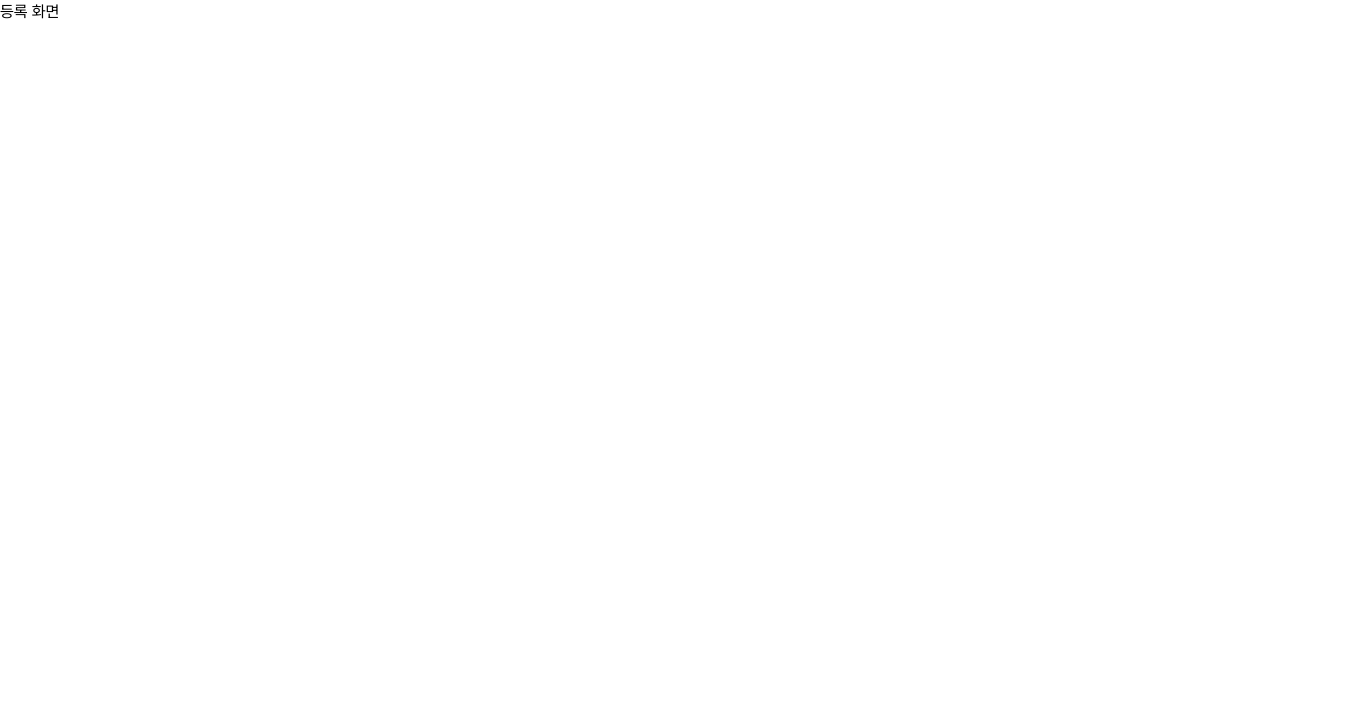
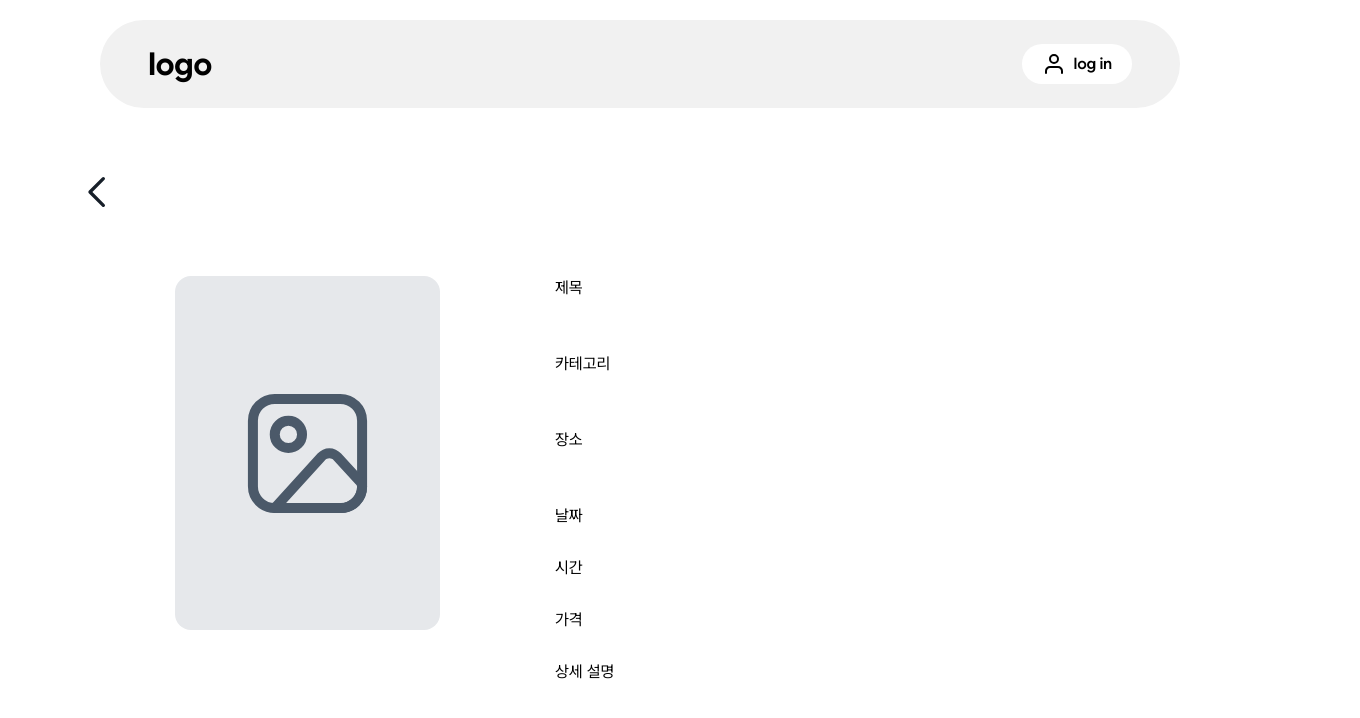
Before and after one commit to mutsa-hackathon-team2/frontend, a React (Vite) app: page /register in a window 1280 px wide. Shown: the top 718 px of the page, 1360 px wide, since content can reach past the window. Built offline with nearby package versions, Linux system fonts and the light colour scheme.

Commit message:
[FEAT] 전시 등록하기 페이지 일부 구현

```diff
--- a/src/pages/RegisterPage.jsx
+++ b/src/pages/RegisterPage.jsx
@@ -1,5 +1,48 @@
+import { useNavigate } from "react-router";
+import Header from "../components/Header.jsx";
+import leftArrowIcon from "../assets/icons/leftArrow.svg";
+import imageIcon from "../assets/icons/image.svg";
+
 function Register() {
-  return <main>등록 화면</main>;
+  const navigate = useNavigate();
+
+  return (
+    <div className="min-h-screen bg-white flex flex-col items-center">
+      <div className="flex w-full flex-col items-start px-25 pt-5">
+        <Header />
+      </div>
+      <div className="flex w-360 flex-col px-40 py-16 gap-16">
+        <img
+          src={leftArrowIcon}
+          className="cursor-pointer size-10"
+          onClick={() => navigate("/")}
+        />
+        <div className="flex flex-row gap-28.75 px-23.75">
+          <div className="flex h-88.5 w-66.25 shrink-0 flex-col items-center justify-center rounded-16 bg-[#E6E8EB]">
+            <img src={imageIcon} alt="" className="size-32.75" />
+          </div>
+          <div className="flex w-137.5 shrink-0 flex-col gap-7">
+            <div className="flex flex-col">
+              <span>제목</span>
+              <input></input>
+            </div>
+            <div className="flex flex-col">
+              <span>카테고리</span>
+              <input></input>
+            </div>
+            <div className="flex flex-col">
+              <span>장소</span>
+              <input></input>
+            </div>
+            <div>날짜</div>
+            <div>시간</div>
+            <div>가격</div>
+            <div>상세 설명</div>
+          </div>
+        </div>
+      </div>
+    </div>
+  );
 }
 
 export default Register;
```
Also changed, not shown: src/assets/icons/image.svg (added), src/assets/icons/leftArrow.svg (added).
